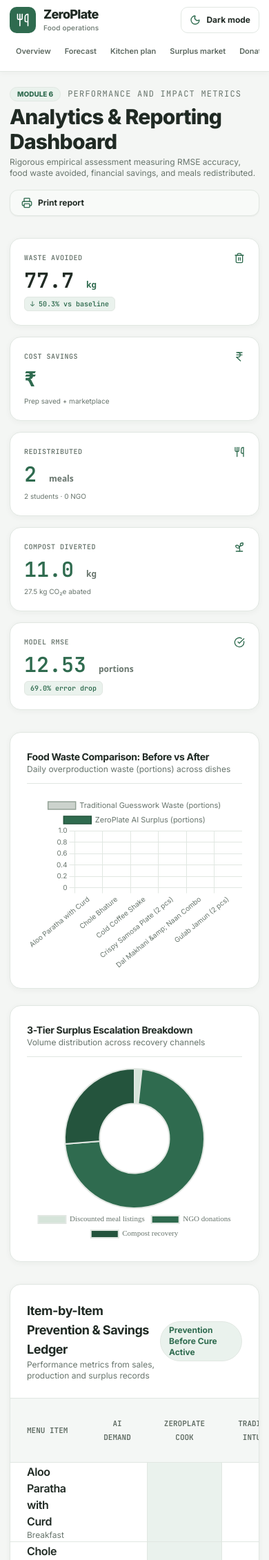
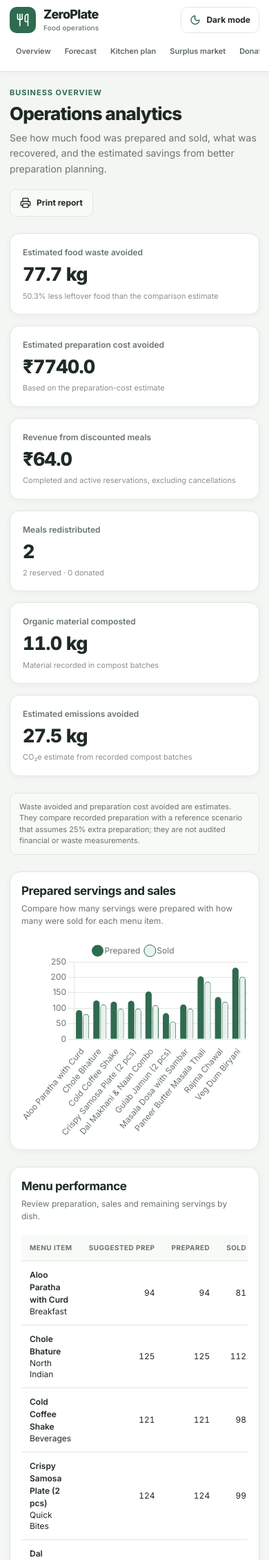
Before and after one commit to vyasy56-afk/ZeroPlate, a Flask app: page /analytics/ in a window 390 px wide. Shown: the top 2261 px of the page at 69% size. Run offline with Flask 3, Linux system fonts and the light colour scheme; data comes from the database, SQL or seed files in the repository; some libraries are stand-ins or nearby versions.

Commit message:
Focus analytics on useful operating results instead of model evaluation

```diff
--- a/app/templates/analytics.html
+++ b/app/templates/analytics.html
@@ -1,205 +1,154 @@
 {% extends "base.html" %}
 
-{% block title %}Analytics and reporting{% endblock %}
+{% block title %}Operations analytics{% endblock %}
 
 {% block content %}
-<div class="space-y-8">
-    <!-- Header -->
-    <div class="flex flex-col md:flex-row md:items-center justify-between gap-4">
+<div class="page-stack">
+    <header class="page-header">
         <div>
-            <div class="flex items-center space-x-2.5">
-                <span class="px-2.5 py-0.5 rounded-full text-[10px] font-black uppercase bg-purple-500/10 text-purple-300 border border-purple-500/30">Module 6</span>
-                <span class="text-xs text-slate-400 uppercase tracking-widest font-mono">Performance and impact metrics</span>
+            <p class="page-eyebrow">Business overview</p>
+            <h1 class="page-title">Operations analytics</h1>
+            <p class="page-description">See how much food was prepared and sold, what was recovered, and the estimated savings from better preparation planning.</p>
         </div>
-            <h1 class="text-3xl sm:text-4xl font-black text-white font-heading mt-1">Analytics & Reporting Dashboard</h1>
-            <p class="text-xs sm:text-sm text-slate-400 mt-1">
-                Rigorous empirical assessment measuring RMSE accuracy, food waste avoided, financial savings, and meals redistributed.
-            </p>
+        <button onclick="window.print()" class="btn-secondary">
+            <i data-lucide="printer" class="w-4 h-4"></i>
+            Print report
+        </button>
+    </header>
+
+    <section class="grid grid-cols-1 sm:grid-cols-2 xl:grid-cols-3 gap-4">
+        <div class="metric-card">
+            <span class="metric-label">Estimated food waste avoided</span>
+            <strong class="metric-value">{{ summary.waste_avoided_kg }} kg</strong>
+            <span class="metric-hint">{{ summary.waste_reduction_pct }}% less leftover food than the comparison estimate</span>
         </div>
-        <button onclick="window.print()" class="inline-flex items-center space-x-2 px-4 py-2.5 rounded-xl bg-white/5 hover:bg-white/10 text-white font-bold text-xs border border-white/10 transition shadow-sm">
-            <i data-lucide="printer" class="w-4 h-4 text-emerald-400"></i>
-            <span>Print report</span>
-        </button>
+        <div class="metric-card">
+            <span class="metric-label">Estimated preparation cost avoided</span>
+            <strong class="metric-value">₹{{ summary.avoided_prep_cost }}</strong>
+            <span class="metric-hint">Based on the preparation-cost estimate</span>
         </div>
+        <div class="metric-card">
+            <span class="metric-label">Revenue from discounted meals</span>
+            <strong class="metric-value">₹{{ summary.marketplace_revenue }}</strong>
+            <span class="metric-hint">Completed and active reservations, excluding cancellations</span>
+        </div>
+        <div class="metric-card">
+            <span class="metric-label">Meals redistributed</span>
+            <strong class="metric-value">{{ summary.total_meals_redistributed }}</strong>
+            <span class="metric-hint">{{ summary.student_meals }} reserved · {{ summary.ngo_meals }} donated</span>
+        </div>
+        <div class="metric-card">
+            <span class="metric-label">Organic material composted</span>
+            <strong class="metric-value">{{ summary.compost_kg }} kg</strong>
+            <span class="metric-hint">Material recorded in compost batches</span>
+        </div>
+        <div class="metric-card">
+            <span class="metric-label">Estimated emissions avoided</span>
+            <strong class="metric-value">{{ summary.co2_saved_kg }} kg</strong>
+            <span class="metric-hint">CO₂e estimate from recorded compost batches</span>
+        </div>
+    </section>
 
-    <!-- Operational performance metrics -->
-    <div class="grid grid-cols-1 sm:grid-cols-2 lg:grid-cols-5 gap-4">
-        <!-- 1. Waste Avoided -->
-        <div class="glass-card p-5 space-y-1.5 hover:border-emerald-500/40">
-            <div class="flex items-center justify-between text-[10px] text-slate-400 font-mono font-bold uppercase tracking-wider">
-                <span>Waste Avoided</span>
-                <i data-lucide="trash-2" class="w-4 h-4 text-emerald-400"></i>
-            </div>
-            <div class="text-3xl font-black text-white font-mono">{{ summary.waste_avoided_kg }} <span class="text-xs font-sans text-emerald-400">kg</span></div>
-            <span class="inline-flex items-center text-[10px] font-bold text-emerald-400 bg-emerald-500/10 px-2 py-0.5 rounded-md border border-emerald-500/20 font-mono">
-                ↓ {{ summary.waste_reduction_pct }}% vs baseline
-            </span>
-        </div>
+    <p class="helper-note">Waste avoided and preparation cost avoided are estimates. They compare recorded preparation with a reference scenario that assumes 25% extra preparation; they are not audited financial or waste measurements.</p>
 
-        <!-- 2. Cost Savings -->
-        <div class="glass-card p-5 space-y-1.5 hover:border-teal-500/40">
-            <div class="flex items-center justify-between text-[10px] text-slate-400 font-mono font-bold uppercase tracking-wider">
-                <span>Cost Savings</span>
-                <i data-lucide="indian-rupee" class="w-4 h-4 text-teal-400"></i>
-            </div>
-            <div class="text-3xl font-black text-teal-300 font-mono">₹{{ summary.total_savings_inr }}</div>
-            <p class="text-[10px] text-slate-400">Prep saved + marketplace</p>
-        </div>
-
-        <!-- 3. Meals Redistributed -->
-        <div class="glass-card p-5 space-y-1.5 hover:border-blue-500/40">
-            <div class="flex items-center justify-between text-[10px] text-slate-400 font-mono font-bold uppercase tracking-wider">
-                <span>Redistributed</span>
-                <i data-lucide="utensils" class="w-4 h-4 text-blue-400"></i>
-            </div>
-            <div class="text-3xl font-black text-blue-300 font-mono">{{ summary.total_meals_redistributed }} <span class="text-xs font-sans text-slate-400">meals</span></div>
-            <p class="text-[10px] text-slate-400">{{ summary.student_meals }} students · {{ summary.ngo_meals }} NGO</p>
-        </div>
-
-        <!-- 4. Composting Diversion -->
-        <div class="glass-card p-5 space-y-1.5 hover:border-emerald-500/40">
-            <div class="flex items-center justify-between text-[10px] text-slate-400 font-mono font-bold uppercase tracking-wider">
-                <span>Compost Diverted</span>
-                <i data-lucide="sprout" class="w-4 h-4 text-emerald-400"></i>
-            </div>
-            <div class="text-3xl font-black text-emerald-400 font-mono">{{ summary.compost_kg }} <span class="text-xs font-sans text-slate-400">kg</span></div>
-            <p class="text-[10px] text-slate-400">{{ summary.co2_saved_kg }} kg CO₂e abated</p>
-        </div>
-
-        <!-- 5. ML Accuracy RMSE -->
-        <div class="glass-card p-5 space-y-1.5 hover:border-purple-500/40">
-            <div class="flex items-center justify-between text-[10px] text-slate-400 font-mono font-bold uppercase tracking-wider">
-                <span>Model RMSE</span>
-                <i data-lucide="check-circle" class="w-4 h-4 text-purple-400"></i>
-            </div>
-            <div class="text-3xl font-black text-purple-300 font-mono">12.53 <span class="text-xs font-sans text-slate-400">portions</span></div>
-            <span class="inline-flex items-center text-[10px] font-bold text-purple-300 bg-purple-500/10 px-2 py-0.5 rounded-md border border-purple-500/20 font-mono">
-                69.0% error drop
-            </span>
+    <section class="panel-card">
+        <div class="panel-heading">
+            <div>
+                <h2 class="panel-title">Prepared servings and sales</h2>
+                <p class="panel-description">Compare how many servings were prepared with how many were sold for each menu item.</p>
             </div>
         </div>
+        {% if comparison_data %}
+        <div class="h-72">
+            <canvas id="chart-prepared-sold"></canvas>
+        </div>
+        {% else %}
+        <div class="empty-state">
+            <i data-lucide="chart-column" class="w-8 h-8"></i>
+            <h3>No sales data to display</h3>
+            <p>Once daily preparation and sales are recorded, the comparison will appear here.</p>
+        </div>
+        {% endif %}
+    </section>
 
-    <!-- Charts Row -->
-    <div class="grid grid-cols-1 lg:grid-cols-12 gap-6">
-        <!-- Chart 1: Traditional vs ZeroPlate Waste -->
-        <div class="lg:col-span-6 glass-card p-6 space-y-4">
-            <div class="flex items-center justify-between border-b border-white/5 pb-3">
+    <section class="panel-card overflow-hidden">
+        <div class="panel-heading">
             <div>
-                    <h3 class="font-bold text-white font-heading">Food Waste Comparison: Before vs After</h3>
-                    <p class="text-xs text-slate-400">Daily overproduction waste (portions) across dishes</p>
+                <h2 class="panel-title">Menu performance</h2>
+                <p class="panel-description">Review preparation, sales and remaining servings by dish.</p>
             </div>
         </div>
-            <div class="h-64">
-                <canvas id="chart-waste-comparison"></canvas>
-            </div>
-        </div>
-
-        <!-- Chart 2: Surplus Escalation Channels Distribution -->
-        <div class="lg:col-span-6 glass-card p-6 space-y-4">
-            <div class="flex items-center justify-between border-b border-white/5 pb-3">
-                <div>
-                    <h3 class="font-bold text-white font-heading">3-Tier Surplus Escalation Breakdown</h3>
-                    <p class="text-xs text-slate-400">Volume distribution across recovery channels</p>
-                </div>
-            </div>
-            <div class="h-64">
-                <canvas id="chart-escalation-pie"></canvas>
-            </div>
-        </div>
-    </div>
-
-    <!-- Detailed Before vs After Table -->
-    <div class="glass-card overflow-hidden">
-        <div class="p-6 border-b border-white/5 flex items-center justify-between">
-            <div>
-                <h3 class="font-bold text-white text-lg font-heading">Item-by-Item Prevention & Savings Ledger</h3>
-                <p class="text-xs text-slate-400">Performance metrics from sales, production and surplus records</p>
-            </div>
-            <span class="text-xs font-bold text-emerald-400 bg-emerald-500/10 px-3 py-1 rounded-full border border-emerald-500/20">
-                Prevention Before Cure Active
-            </span>
-        </div>
-        <div class="overflow-x-auto">
-            <table class="w-full text-left text-sm text-slate-300">
-                <thead class="bg-slate-950/60 text-[11px] text-slate-400 uppercase font-mono font-bold border-b border-white/5">
+        {% if comparison_data %}
+        <div class="table-scroll">
+            <table class="data-table">
+                <thead>
                     <tr>
-                        <th class="px-6 py-4">Menu Item</th>
-                        <th class="px-6 py-4 text-center">AI Demand</th>
-                        <th class="px-6 py-4 text-center">ZeroPlate Cook</th>
-                        <th class="px-6 py-4 text-center">Traditional Intuition</th>
-                        <th class="px-6 py-4 text-center">Actual Sold</th>
-                        <th class="px-6 py-4 text-center">Traditional Waste</th>
-                        <th class="px-6 py-4 text-center">ZeroPlate Surplus</th>
-                        <th class="px-6 py-4 text-right">Cost Saved (₹)</th>
+                        <th>Menu item</th>
+                        <th class="text-right">Suggested prep</th>
+                        <th class="text-right">Prepared</th>
+                        <th class="text-right">Sold</th>
+                        <th class="text-right">Remaining</th>
+                        <th class="text-right">Sell-through</th>
                     </tr>
                 </thead>
-                <tbody class="divide-y divide-white/5">
+                <tbody>
                     {% for row in comparison_data %}
-                    <tr class="sleek-table-row">
-                        <td class="px-6 py-4.5 font-semibold text-white">
-                            <span class="font-heading text-base">{{ row.item_name }}</span>
-                            <span class="text-xs text-slate-500 block font-normal">{{ row.category }}</span>
+                    <tr>
+                        <td>
+                            <span class="font-semibold">{{ row.item_name }}</span>
+                            <span class="block text-xs text-secondary">{{ row.category }}</span>
                         </td>
-                        <td class="px-6 py-4.5 text-center font-mono font-bold text-slate-300">
-                            {{ row.predicted }}
-                        </td>
-                        <td class="px-6 py-4.5 text-center font-mono font-bold text-emerald-400 bg-emerald-500/10 border-x border-emerald-500/10">
-                            {{ row.zeroplate_prep }}
-                        </td>
-                        <td class="px-6 py-4.5 text-center font-mono text-slate-500 line-through">
-                            {{ row.traditional_prep }}
-                        </td>
-                        <td class="px-6 py-4.5 text-center font-mono text-white font-bold">
-                            {{ row.sold }}
-                        </td>
-                        <td class="px-6 py-4.5 text-center font-mono font-bold text-rose-400">
-                            {{ row.traditional_waste }} portions
-                        </td>
-                        <td class="px-6 py-4.5 text-center font-mono font-bold text-emerald-400">
-                            {{ row.zeroplate_surplus }} portions
-                        </td>
-                        <td class="px-6 py-4.5 text-right font-mono font-bold text-teal-300">
-                            ₹{{ row.cost_saved }}
-                        </td>
+                        <td class="text-right tabular-nums">{{ row.suggested_prep }}</td>
+                        <td class="text-right tabular-nums">{{ row.prepared }}</td>
+                        <td class="text-right tabular-nums">{{ row.sold }}</td>
+                        <td class="text-right tabular-nums">{{ row.remaining }}</td>
+                        <td class="text-right font-semibold tabular-nums">{{ row.sell_through_pct }}%</td>
                     </tr>
                     {% endfor %}
                 </tbody>
             </table>
         </div>
+        {% else %}
+        <div class="empty-state">
+            <h3>No menu performance recorded</h3>
+            <p>Menu performance will appear here after preparation and sales quantities are entered.</p>
         </div>
+        {% endif %}
+    </section>
 </div>
 {% endblock %}
 
 {% block extra_scripts %}
+{% if comparison_data %}
 <script>
-const chartPalette = getComputedStyle(document.documentElement);
-const chartText = chartPalette.getPropertyValue('--muted').trim() || '#68756d';
-const chartBorder = chartPalette.getPropertyValue('--border').trim() || '#e1e7e2';
-const chartAccent = chartPalette.getPropertyValue('--accent').trim() || '#2f6b4f';
-const chartAccentDark = chartPalette.getPropertyValue('--accent-dark').trim() || '#24543d';
+const rootStyles = getComputedStyle(document.documentElement);
+const chartText = rootStyles.getPropertyValue("--muted").trim();
+const chartBorder = rootStyles.getPropertyValue("--border").trim();
+const chartAccent = rootStyles.getPropertyValue("--accent").trim();
+const chartAccentSoft = rootStyles.getPropertyValue("--accent-soft").trim();
 
-// Chart 1: Before vs After Food Waste Bar Chart
-const ctxWaste = document.getElementById('chart-waste-comparison').getContext('2d');
-new Chart(ctxWaste, {
-    type: 'bar',
+const chartCanvas = document.getElementById("chart-prepared-sold");
+if (chartCanvas && window.Chart) {
+    new Chart(chartCanvas, {
+        type: "bar",
         data: {
-        labels: [{% for row in comparison_data[:6] %}'{{ row.item_name }}',{% endfor %}],
+            labels: [{% for row in comparison_data %}{{ row.item_name|tojson }}{% if not loop.last %},{% endif %}{% endfor %}],
             datasets: [
                 {
-                label: 'Traditional Guesswork Waste (portions)',
-                data: [{% for row in comparison_data[:6] %}{{ row.traditional_waste }},{% endfor %}],
-                backgroundColor: 'rgba(148, 163, 151, 0.48)',
-                borderColor: '#94a397',
-                borderWidth: 1.5,
-                borderRadius: 8
+                    label: "Prepared",
+                    data: [{% for row in comparison_data %}{{ row.prepared }}{% if not loop.last %},{% endif %}{% endfor %}],
+                    backgroundColor: chartAccent,
+                    borderRadius: 6,
+                    maxBarThickness: 38
                 },
                 {
-                label: 'ZeroPlate AI Surplus (portions)',
-                data: [{% for row in comparison_data[:6] %}{{ row.zeroplate_surplus }},{% endfor %}],
-                backgroundColor: chartAccent,
-                borderColor: chartAccentDark,
-                borderWidth: 1.5,
-                borderRadius: 8
+                    label: "Sold",
+                    data: [{% for row in comparison_data %}{{ row.sold }}{% if not loop.last %},{% endif %}{% endfor %}],
+                    backgroundColor: chartAccentSoft,
+                    borderColor: chartAccent,
+                    borderWidth: 1,
+                    borderRadius: 6,
+                    maxBarThickness: 38
                 }
             ]
         },
@@ -208,50 +157,23 @@ new Chart(ctxWaste, {
             maintainAspectRatio: false,
             plugins: {
                 legend: {
-                labels: { color: chartText, font: { family: 'Inter, sans-serif', size: 11 } }
+                    labels: { color: chartText, usePointStyle: true, boxWidth: 8 }
                 }
             },
             scales: {
                 x: {
-                ticks: { color: chartText, font: { size: 10 } },
-                grid: { color: chartBorder }
+                    ticks: { color: chartText },
+                    grid: { display: false }
                 },
                 y: {
                     beginAtZero: true,
-                ticks: { color: '#647168', font: { size: 10 } },
-                grid: { color: 'rgba(31, 45, 37, 0.08)' }
+                    ticks: { color: chartText, precision: 0 },
+                    grid: { color: chartBorder }
                 }
             }
         }
     });
-
-// Chart 2: Surplus Escalation Channels Pie Chart
-const ctxPie = document.getElementById('chart-escalation-pie').getContext('2d');
-new Chart(ctxPie, {
-    type: 'doughnut',
-    data: {
-        labels: ['Discounted meal listings', 'NGO donations', 'Compost recovery'],
-        datasets: [{
-            data: [
-                {{ summary.student_meals or 120 }},
-                {{ summary.ngo_meals or 85 }},
-                {{ (summary.compost_kg * 2.8) | round | int or 45 }}
-            ],
-            backgroundColor: ['#d6e4da', chartAccent, chartAccentDark],
-            borderWidth: 2,
-            borderColor: chartBorder
-        }]
-    },
-    options: {
-        responsive: true,
-        maintainAspectRatio: false,
-        plugins: {
-            legend: {
-                position: 'bottom',
-                labels: { color: '#647168', font: { family: 'Plus Jakarta Sans', size: 11 } }
 }
-        }
-    }
-});
 </script>
+{% endif %}
 {% endblock %}
```
Lines whose indentation alone changed are shown as unchanged.
